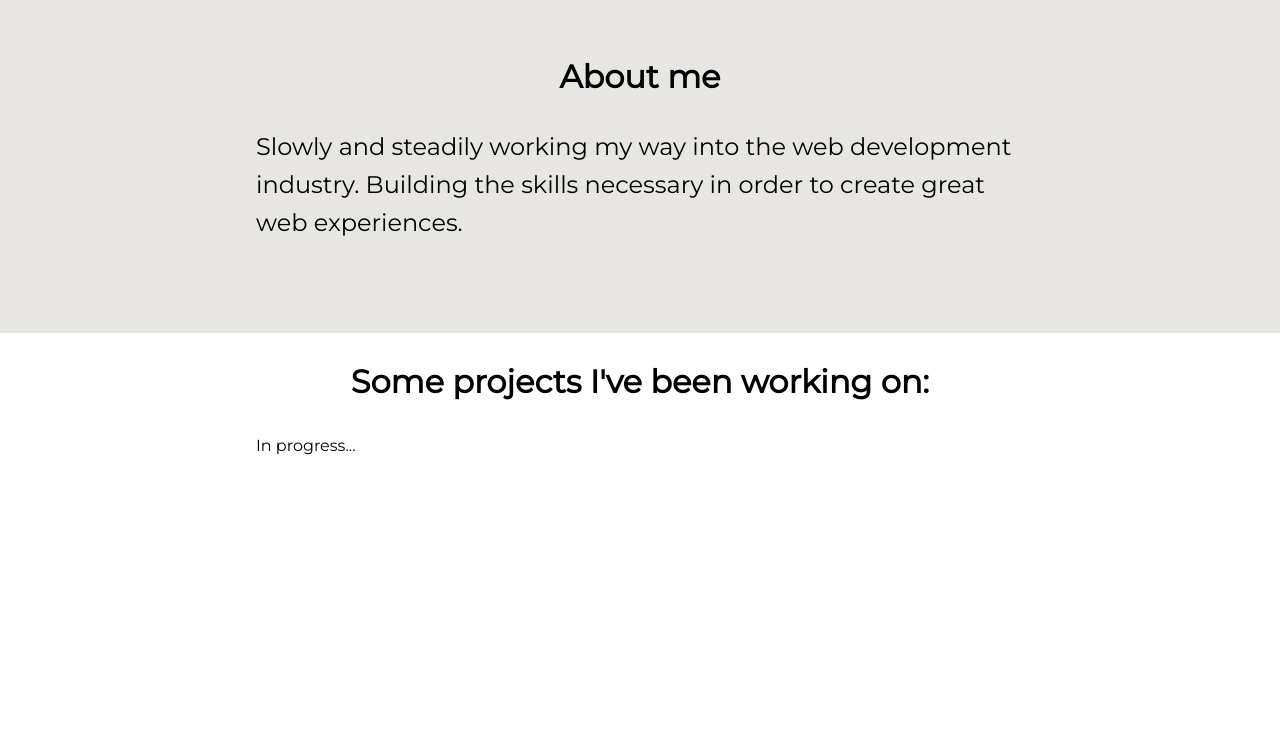
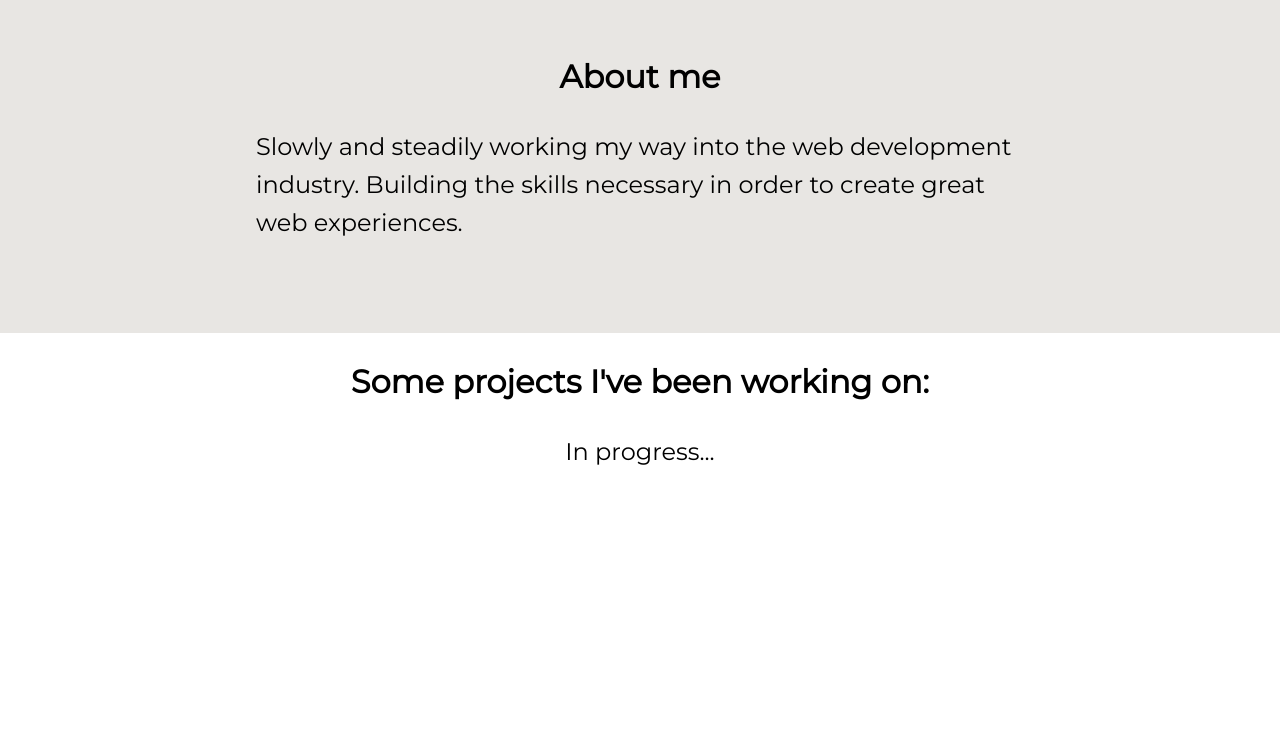
Before and after one commit to alvarolsr/Portfolio-default, a plain HTML site: page index.html in a window 1280 px wide. Shown: the part 62-800 px from the top of the page. Drawn offline with Linux system fonts and the light colour scheme.

Commit message:
Fixed styles for 'Projects' Section
Changed font size and horizontal alignment

```diff
--- a/css/styles-dist.css
+++ b/css/styles-dist.css
@@ -28,9 +28,7 @@ nav {
   padding: 0px 10px;
   font-family: "Montserrat", "sans-serif";
   font-weight: bold;
-  /*height: 42px;*/
   line-height: 42px;
-  /*text-align: center;*/
   position: fixed;
   width: 100%;
 }
@@ -42,7 +40,6 @@ nav a {
 .logo {
   position: absolute;
   width: 300px;
-  /*height: 42px;*/
 }
 
 /*mobile test setup*/
@@ -76,7 +73,6 @@ nav a {
   }
 
   .main_list ul li {
-    /*display: table;*/
     width: 100%;
   }
 
@@ -111,10 +107,14 @@ p {
   color: black;
 }
 
+/* Styles for Projects Section */
+.projects p {
+  font-size: 24px;
+  text-align: center;
+}
+
 /* Styles for Technologies Section */
 .tech {
-  /*position: relative;*/
-  /*border: 1px black solid;*/
   width: 60%;
   margin-left: auto;
   margin-right: auto;
@@ -188,7 +188,6 @@ h1 {
 
 /* style contact section */
 p {
-  /*display: block;*/
   font-family: "Montserrat", "sans-serif";
   font-size: 16px;
   line-height: 1.6;
--- a/css/styles.css
+++ b/css/styles.css
@@ -21,9 +21,7 @@ nav {
   padding: 0px 10px;
   font-family: "Montserrat", "sans-serif";
   font-weight: bold;
-  /*height: 42px;*/
   line-height: 42px;
-  /*text-align: center;*/
   position: fixed;
   width: 100%;
 }
@@ -35,7 +33,6 @@ nav a {
 .logo {
   position: absolute;
   width: 300px;
-  /*height: 42px;*/
 }
 
 /*mobile test setup*/
@@ -67,7 +64,6 @@ nav a {
   }
 
   .main_list ul li {
-    /*display: table;*/
     width: 100%;
   }
 
@@ -101,10 +97,14 @@ p {
   color: black;
 }
 
+/* Styles for Projects Section */
+.projects p {
+  font-size: 24px;
+  text-align: center;
+}
+
 /* Styles for Technologies Section */
 .tech {
-  /*position: relative;*/
-  /*border: 1px black solid;*/
   width: 60%;
   margin-left: auto;
   margin-right: auto;
@@ -171,7 +171,6 @@ h1 {
 
 /* style contact section */
 p {
-  /*display: block;*/
   font-family: "Montserrat", "sans-serif";
   font-size: 16px;
   line-height: 1.6;
```
